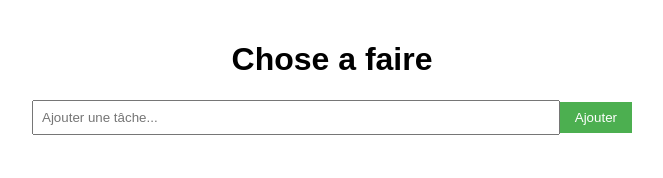
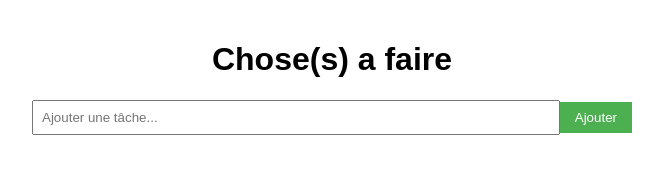
Before and after one commit to yaacovp/to-do-list, a plain HTML site: page index.html in a window 1280 px wide. Shown: the whole page, without its empty margins (308-971 px from the left). Drawn offline with Linux system fonts and the light colour scheme.

Commit message:
ajout de (s) dans chose a faire

```diff
--- a/index.html
+++ b/index.html
@@ -6,7 +6,7 @@
   <link rel="stylesheet" href="style.css">
 </head>
 <body>
-  <h1>Chose a faire</h1>
+  <h1>Chose(s) a faire</h1>
 
   <div id="messages"></div>
 
```
